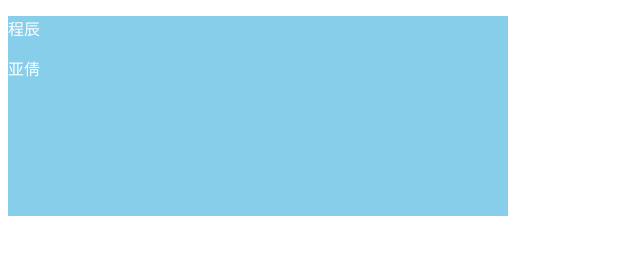
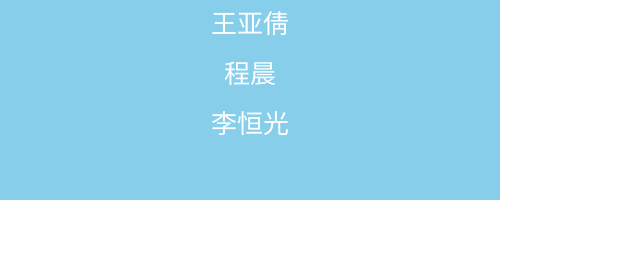
Before and after one commit to cc72/groupDemo, a plain HTML site: page index.html in a window 1280 px wide. Shown: the whole page, without its empty margins (0-640 px from the left). Drawn offline with Linux system fonts and the light colour scheme.

Commit message:
add deraile file

```diff
--- /dev/null
+++ b/css/detile.css
@@ -0,0 +1,13 @@
+*{
+    margin: 0;
+    padding: 0;
+}
+body{
+    width: 1000px;
+    height: 1000px;
+    background-color: #ccc;
+}
+p{
+    color:red;
+    font-size:20px;
+}
--- a/css/index.css
+++ b/css/index.css
@@ -1,4 +1,7 @@
-
+*{
+    margin:0;
+    padding: 0;
+}
     div {
       height:200px;
       width:500px;
@@ -6,5 +9,14 @@
     }
     p {
       color: white;
-      font-size: 16px;
+      font-size: 26px;
+        text-align: center;
+        line-height:50px;
     }
+    a{
+        text-decoration: none;
+        font-size: 26px;
+        text-align: center;
+        line-height:50px;
+        color:white;
+    }
--- a/index.html
+++ b/index.html
@@ -8,8 +8,9 @@
 
   <body>
     <div>
-      <p>程辰</p>
-      <p>亚倩</p>
+      <p><a href="detaile.html">王亚倩</a></p>
+      <p>程晨</p>
+      <p>李恒光</p>
     </div>
   </body>
 </html>
```
Also changed, not shown: detaile.html (added, +14 -0 lines).
